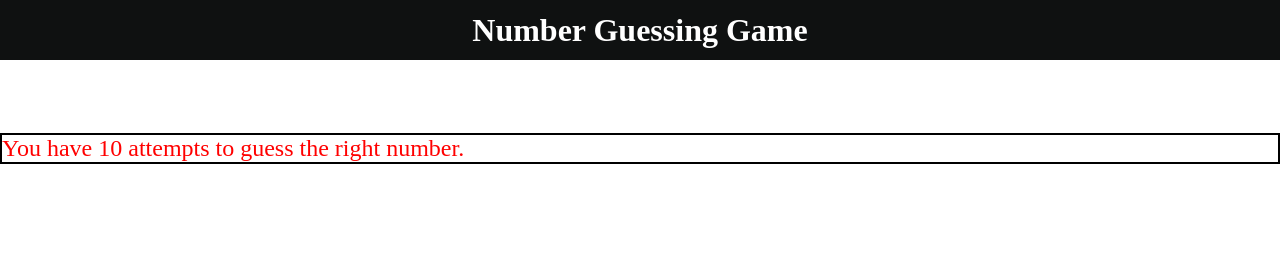
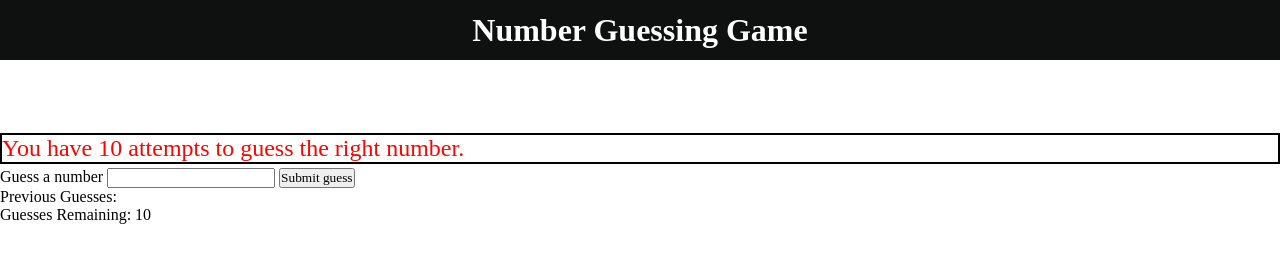
Before and after one commit to harshitverma2103/number-guess-game, a plain HTML site: page index.html in a window 1280 px wide. Drawn offline with Linux system fonts and the light colour scheme.

Commit message:
add form

```diff
--- a/index.html
+++ b/index.html
@@ -18,6 +18,19 @@
             You have 10 attempts to guess the right number.
         </marquee>
     </div>
+    <div id="wrapper">
+        <form class="form">
+            <label for="guessField" id="guess">Guess a number</label>
+            <input type="text" id="guessField" class="guessField">
+            <input type="submit" id="subt" value="Submit guess" class="guessSubmit">
+        </form>
+
+        <div class="resultParas">
+            <p>Previous Guesses: <span class="guesses"></span></p>
+            <p>Guesses Remaining: <span class="lastResult">10</span></p>
+            <p class="lowOrHi"></p>
+        </div>
+    </div>
 </body>
 
 </html>
```
